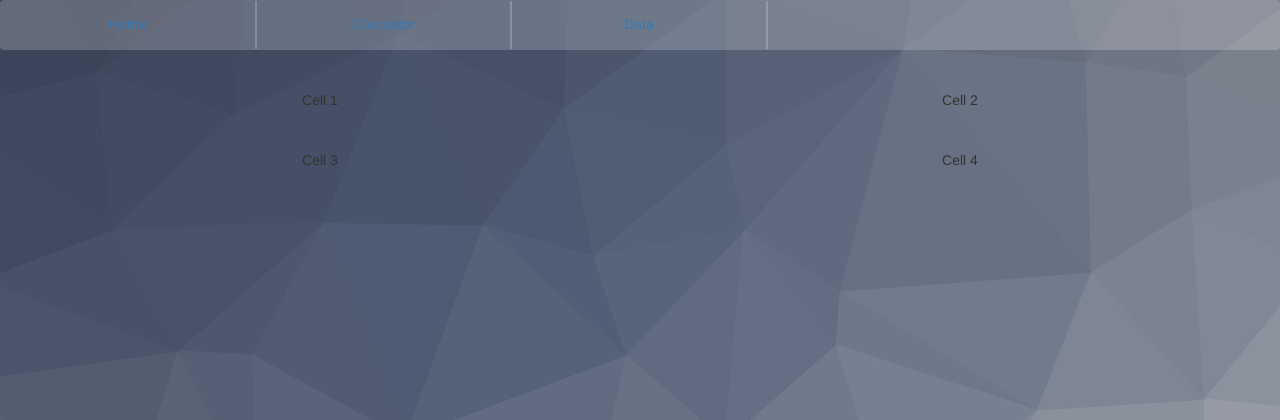
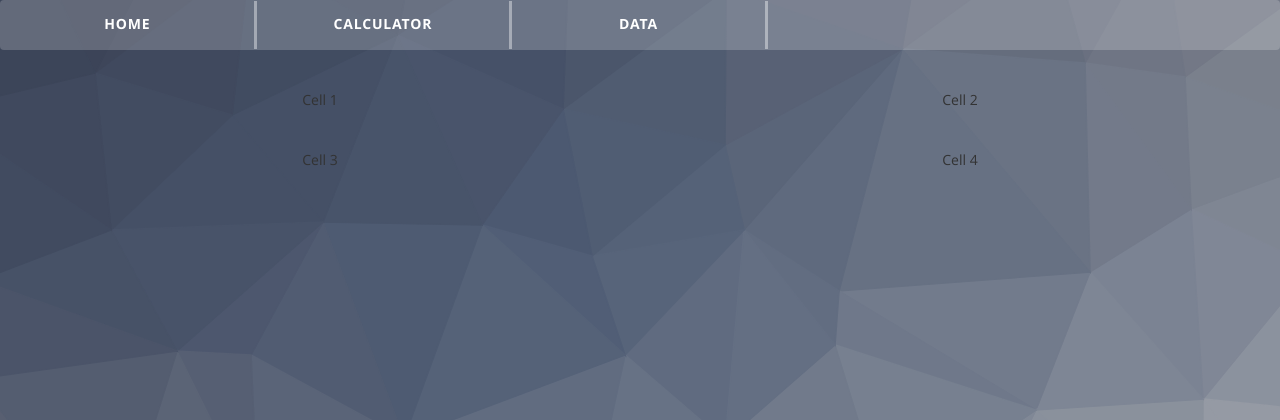
Before and after one commit to ronaldroy13/ATS-2.0, a Flask app: page / in a window 1280 px wide. Shown: the top 420 px of the page. Run offline with Flask 2, Linux system fonts and the light colour scheme; some libraries are stand-ins or nearby versions; some web fonts are replaced.

Commit message:
Update style.css

```diff
--- a/static/style.css
+++ b/static/style.css
@@ -1,8 +1,6 @@
 html {
 	margin: 0;
 	padding: 0;
-
-	font-family: "open_sansregular";
 }
 
 body {
@@ -11,6 +9,8 @@ body {
 	margin: 0;
 	padding: 0;
 	max-width: 100%;
+
+	font-family: "open_sansregular";
 }
 
 .container {
@@ -32,15 +32,25 @@ body {
 	height: 3vw;
 
 	background-color: rgba(255,255,255,.2);
+
 }
 
 .navbar div {
 	height: 100%;
-	border-right: 2px solid rgba(255,255,255,.2);
+	border-right: 3px solid rgba(255,255,255,.4);
 	padding-top: 1vw;
 	color: white;
 	vertical-align: middle;
+	border-right: 3px solid rgba(255,255,255,.4);
+}
 
+.navbar a {
+	font-family: 'open_sansbold';
+	height: 100%;
+	padding-top: 1vw;
+	color: white;
+	text-transform: uppercase;
+	letter-spacing: .06em;
 }
 
 .navbar div:nth-child(1) {
```
